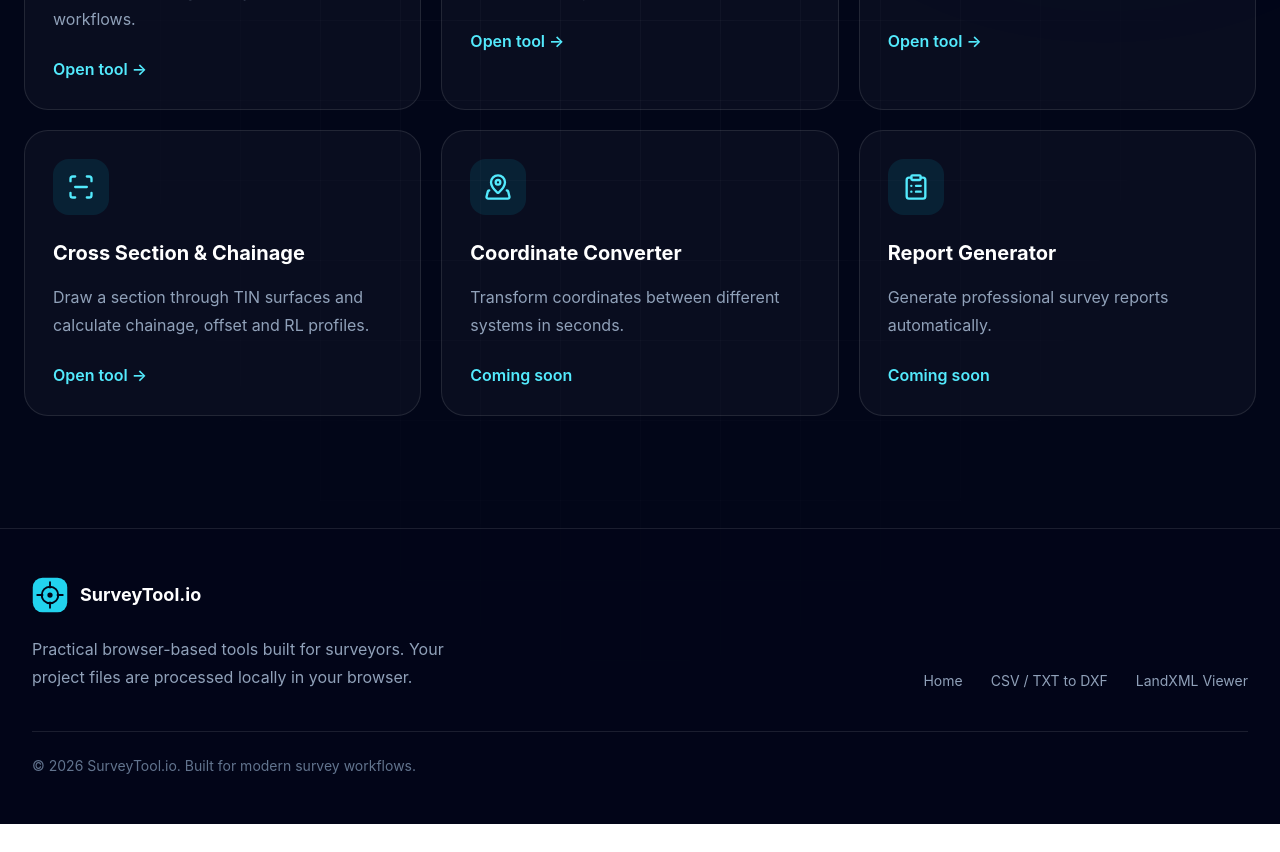
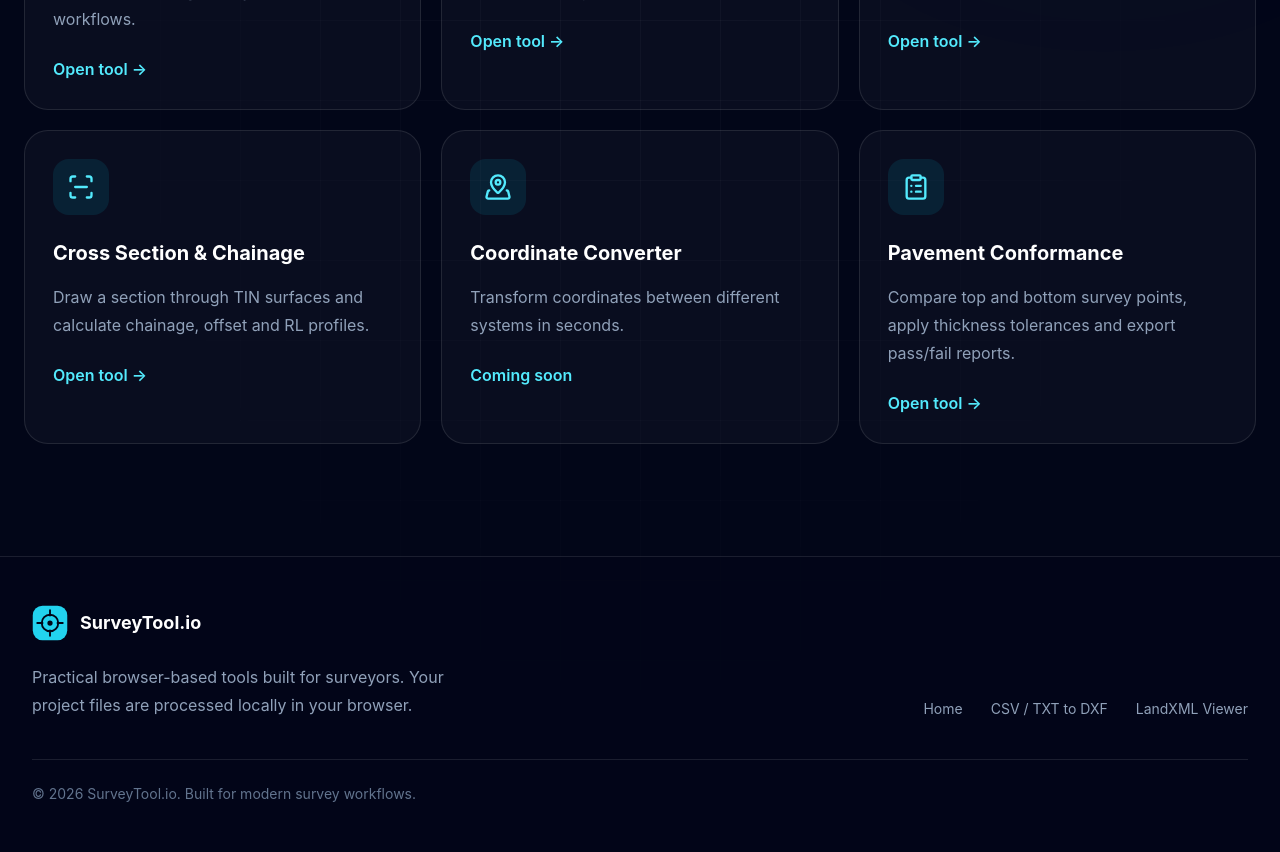
Before and after one commit to cagilakguc/surveytool, a React (Vite) app: page / in a window 1280 px wide. Shown: the part 1180-2032 px from the top of the page. Before the commit the page ends 2004 px from the top, so only its background shows below. Built offline with nearby package versions, Linux system fonts and the light colour scheme; no server answers.

Commit message:
Expose pavement conformance tool on homepage

```diff
--- a/src/components/Features.tsx
+++ b/src/components/Features.tsx
@@ -55,9 +55,10 @@ const features: Feature[] = [
   },
   {
     icon: ClipboardList,
-    title: "Report Generator",
+    title: "Pavement Conformance",
     description:
-      "Generate professional survey reports automatically.",
+      "Compare top and bottom survey points, apply thickness tolerances and export pass/fail reports.",
+    to: "/tools/pavement-conformance",
   },
 ]
 
```
